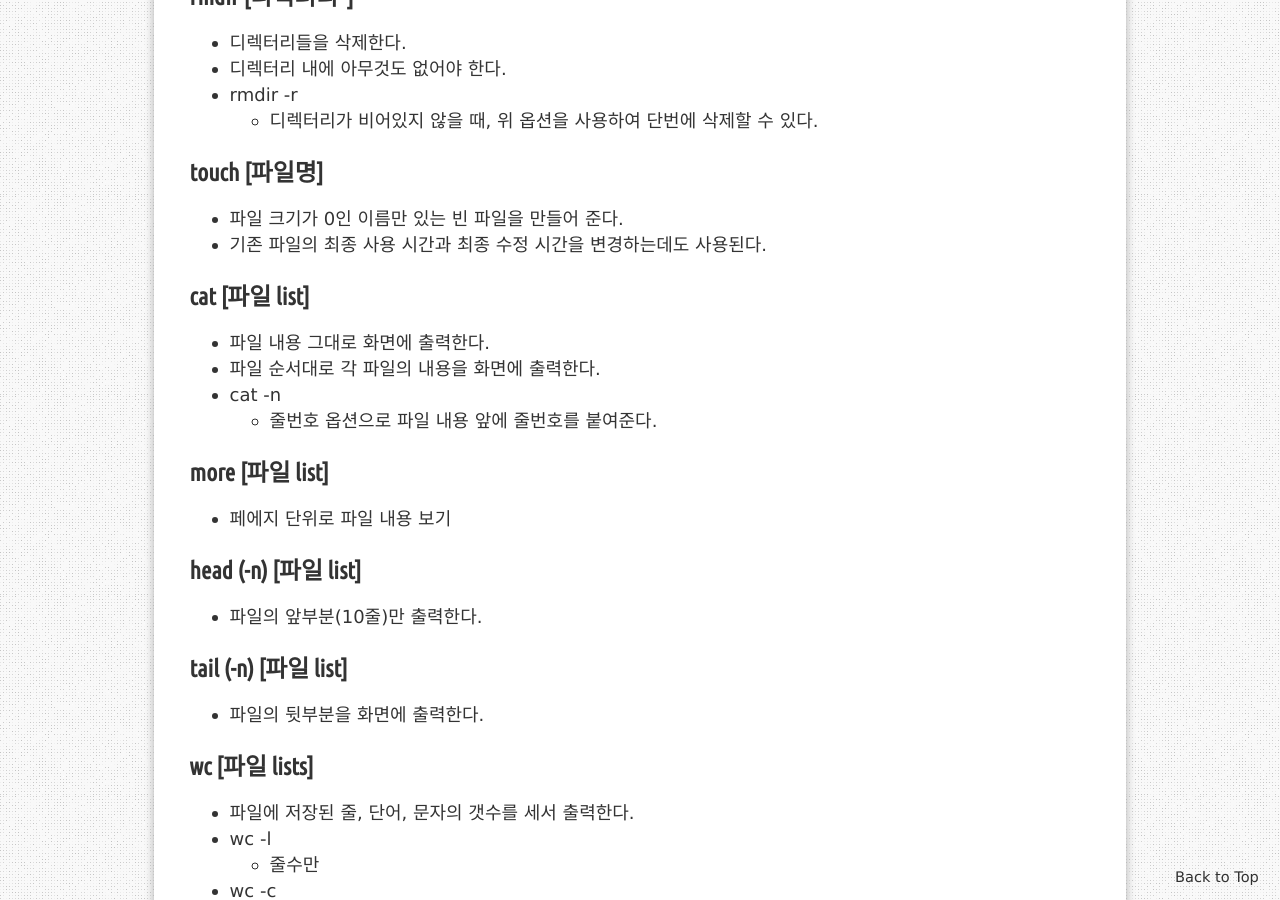
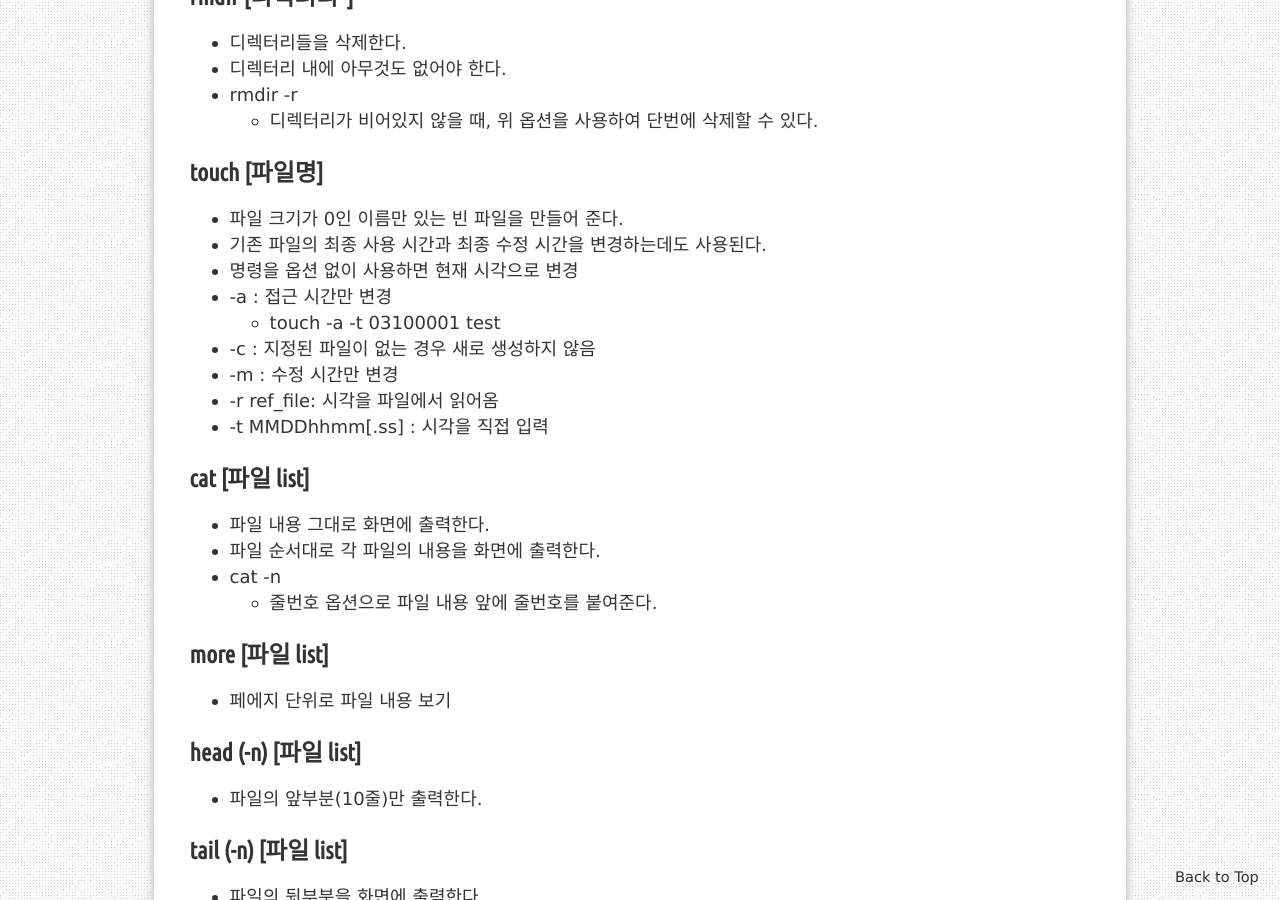
Before and after one commit to llmooon/llmooon.github.io, a Jekyll site: the page built from _posts/linux/2019-10-07-기본 명령어.md, in a window 1280 px wide and 900 px high, scrolled down 3004 px. Built offline with Jekyll 4.4.1, drawn with Linux system fonts in a browser that asks for light colours; some web fonts are replaced; comment, search, counter and statistics services are not loaded.

Commit message:
update linux posts

```diff
--- a/_posts/linux/2019-10-07-기본 명령어.md
+++ b/_posts/linux/2019-10-07-기본 명령어.md
@@ -147,8 +147,14 @@ tag: 리눅스명령어
 ### touch [파일명]
 
 - 파일 크기가 0인 이름만 있는 빈 파일을 만들어 준다.
-
 - 기존 파일의 최종 사용 시간과 최종 수정 시간을 변경하는데도 사용된다.
+- 명령을 옵션 없이 사용하면 현재 시각으로 변경
+- -a : 접근 시간만 변경
+  - touch -a -t 03100001 test
+- -c : 지정된 파일이 없는 경우 새로 생성하지 않음
+- -m : 수정 시간만 변경
+- -r ref_file: 시각을 파일에서 읽어옴
+- -t MMDDhhmm[.ss] : 시각을 직접 입력
 
 
 
```
